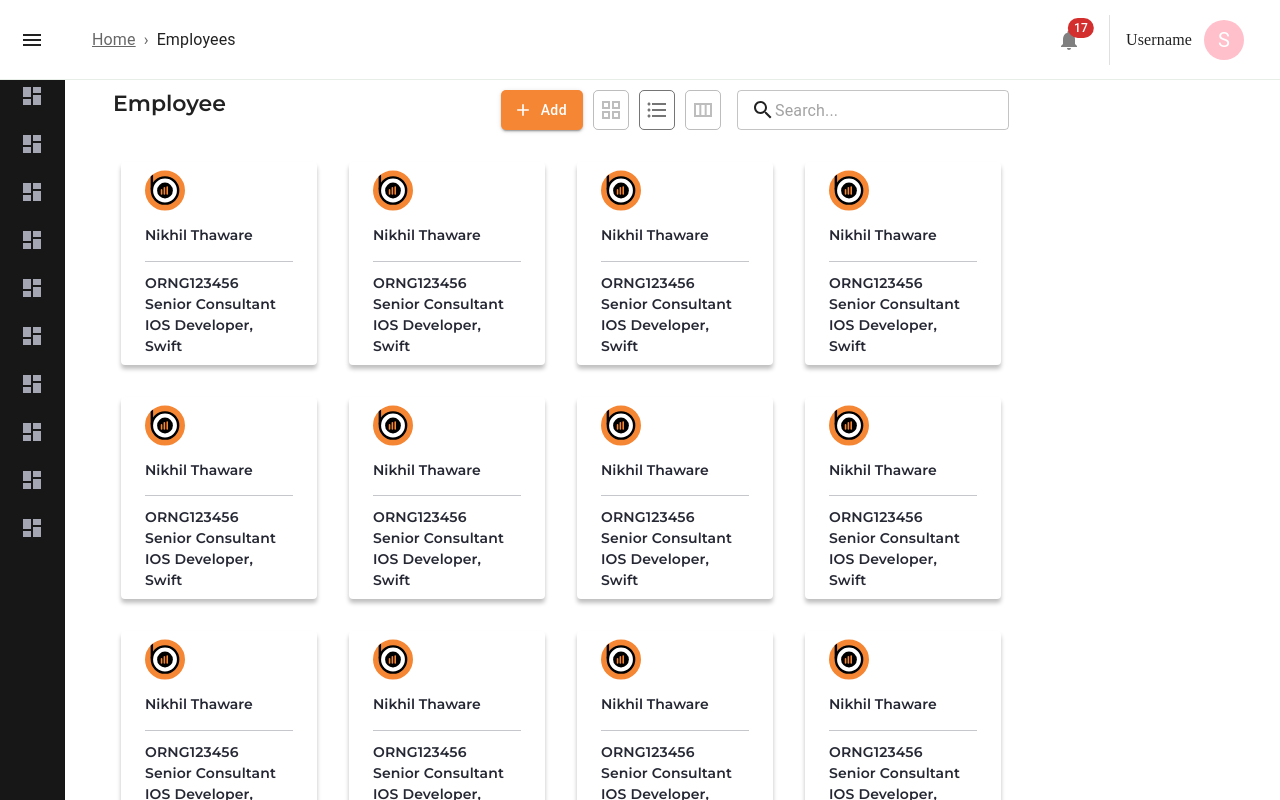
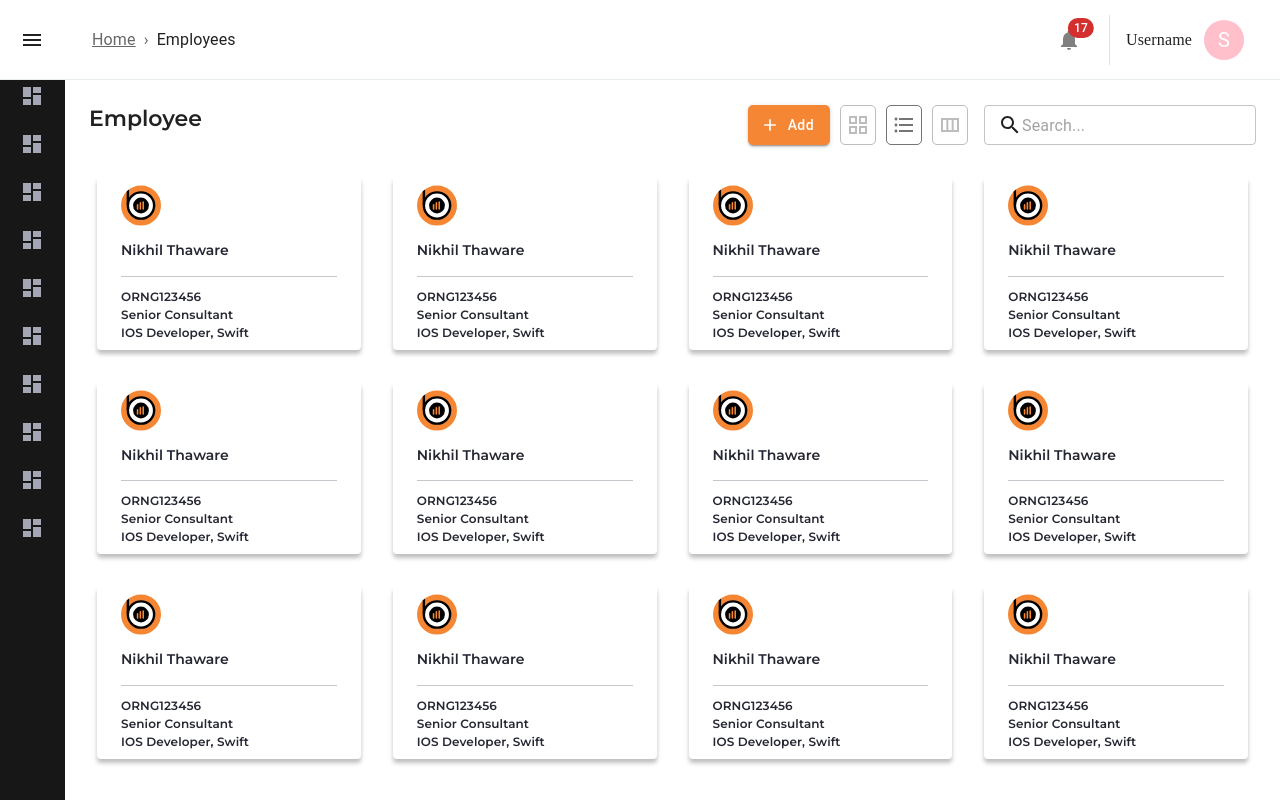
Before and after one commit to sumedh-mohod/HR-portal-react-js, a React (Create React App) app: page /employees in a window 1280 px wide. Both pictures are taken after a click on the button 867 px from the left and 110 px from the top of the page. Shown: the top 800 px of the page. Built offline with nearby package versions, Linux system fonts and the light colour scheme.

Commit message:
issue updated

```diff
--- a/src/components/AddEmployee.tsx
+++ b/src/components/AddEmployee.tsx
@@ -64,13 +64,13 @@ const AddEmployee = () => {
     navigate(-1);
   };
   return (
-    <Box>
+    <Box >
       <form onSubmit={handleSubmit}>
         {/* header Box */}
         <Box {...styles.parentBox}>
           <Typography variant="h5" {...globalStyles.moduleTitle}>Add Employee</Typography>
           <Box>
-            <Button {...styles.parentBoxCancleButton} variant="contained">
+            <Button {...styles.parentBoxCancleButton} variant="contained" onClick={handleCancle}>
               Cancle
             </Button>
             <Button
@@ -83,7 +83,7 @@ const AddEmployee = () => {
           </Box>
         </Box>
         {/* form fields started */}
-        <Card sx={{ mt: 3, mb: 3, p: 5 }}>
+        <Card sx={{ mt: 3, mb: 3, p: 5}}>
           <Grid container columnSpacing={3} rowGap={3}>
             {/* uplaod Logo */}
             <Grid item xs={12} md={6} lg={3}>
@@ -104,10 +104,9 @@ const AddEmployee = () => {
                   onBlur={handleBlur}
                   error={touched.logo && errors.logo ? true : false}
                   helperText={touched.logo && errors.logo}
-                  // inputProps={{ maxLength: 12 }}
-                  // sx={{"textOverflow":"ellipsis"}}
                   {...styles.logoTextfield}
                   InputProps={{
+                    style: {...globalStyles.textField},
                     endAdornment: (
                       <Button
                         onClick={handleClick}
@@ -125,7 +124,7 @@ const AddEmployee = () => {
             </Grid>
             {/* Display name */}
             <Grid item xs={12} md={6} lg={3}>
-              <FormControl fullWidth>
+              <FormControl fullWidth >
                 <FormLabel id="displayName"  {...styles.textFieldLabel}>Display Name*</FormLabel>
                 <TextField
                   type={"text"}
@@ -141,7 +140,13 @@ const AddEmployee = () => {
                   helperText={touched.DisplayName && errors.DisplayName}
                   InputProps={{
                     disableUnderline: true,
+                    style: {...globalStyles.textField}
                   }}
+                  sx={{"&.MuiInputBase-input":{
+                    paddingTop:"7px",
+                    border:"1px solid red",
+                  }}}
+
                 />
               </FormControl>
             </Grid>
@@ -158,6 +163,7 @@ const AddEmployee = () => {
                   onChange={handleChange}
                   InputProps={{
                     disableUnderline: true,
+                    style: {...globalStyles.textField}
                   }}
                 />
               </FormControl>
@@ -175,6 +181,7 @@ const AddEmployee = () => {
                   onChange={handleChange}
                   InputProps={{
                     disableUnderline: true,
+                    style: {...globalStyles.textField}
                   }}
                 />
               </FormControl>
@@ -192,6 +199,7 @@ const AddEmployee = () => {
                   onChange={handleChange}
                   InputProps={{
                     disableUnderline: true,
+                    style: {...globalStyles.textField}
                   }}
                 />
               </FormControl>
@@ -209,6 +217,7 @@ const AddEmployee = () => {
                   onChange={handleChange}
                   InputProps={{
                     disableUnderline: true,
+                    style: {...globalStyles.textField}
                   }}
                 />
               </FormControl>
@@ -226,6 +235,7 @@ const AddEmployee = () => {
                   onChange={handleChange}
                   InputProps={{
                     disableUnderline: true,
+                    style: {...globalStyles.textField}
                   }}
                 />
               </FormControl>
--- a/src/components/GridView/EmployeeCard.tsx
+++ b/src/components/GridView/EmployeeCard.tsx
@@ -18,16 +18,10 @@ const EmployeeCard = ({
   handleEmployeeAddClick: any;
 }) => {
   return (
-    <Box
-      sx={{
-        minWidth: "70vw",
-        maxWidth: "70vw",
-        margin: 0,
-      }}
-    >
+    <Box>
       <Grid container spacing={2} sx={{ mt: 1 }}>
         {employee?.map((employee: any, index: number) => (
-          <Grid item xs={12} md={3} lg={3}>
+          <Grid item xs={12} md={6} lg={3} xl={3}>
             <Card
               elevation={3}
               onClick={() => handleEmployeeEditClick(employee)}
@@ -53,9 +47,8 @@ const EmployeeCard = ({
           </Grid>
         ))}
       </Grid>
-
       {/* pagination */}
-      <Paginations/>
+      <Paginations />
     </Box>
   );
 };
--- a/src/components/Header.tsx
+++ b/src/components/Header.tsx
@@ -6,9 +6,9 @@ import TopBar from "./TopBar";
 
 const Header = (props: any) => {
   return (
-    <Box sx={{ display: "flex" }}>
+    <Box sx={{ display: "flex" ,width:"100%"}}>
       <TopBar />
-      <Box component="main" sx={{ flexGrow: 1, p: 3, marginTop: "50px" }}>
+      <Box component="main" sx={{ flexGrow: 1, p: 3, marginTop: "65px"}}>
         <Outlet />
       </Box>
     </Box>
--- a/src/components/ListView/EmployeeList.tsx
+++ b/src/components/ListView/EmployeeList.tsx
@@ -11,21 +11,15 @@ const EmployeeList = ({
 }: {
   showColumns: any;
   rows: any;
-  handleEmployeeAddClick
-  : any;
+  handleEmployeeAddClick: any;
 }) => {
   return (
     <Card sx={{ marginTop: "35px", p: 0 }}>
-      <Grid item xs={12} xl={12} lg={12}>
-        <Box
-          sx={{
-            minWidth: "90vw",
-            maxWidth: "90vw",
-            margin: 0,
-          }}
-        >
+      <Grid container width="1">
+        <Grid item xs={12} xl={12} lg={12}>
           <DataGrid
             sx={{
+              width: "100%",
               borderRadius: "0",
               ".MuiDataGrid-columnSeparator": {
                 display: "none",
@@ -41,17 +35,7 @@ const EmployeeList = ({
             hideFooterPagination={true}
             hideFooter={true}
           />
-          {/* <Grid item xs={12} md={12} lg={12}>
-            <Paper
-              elevation={3}
-              onClick={handleEmployeeAddClick}
-              {...styles.addEmployeeCard}
-            >
-              <AddIcon fontSize="large" sx={{ pr: 2 }} />
-              <Typography {...styles.addEmployeeIcon}>Add Employee</Typography>
-            </Paper>
-          </Grid> */}
-        </Box>
+        </Grid>
       </Grid>
     </Card>
   );
--- a/src/screens/Employee.tsx
+++ b/src/screens/Employee.tsx
@@ -71,6 +71,7 @@ const columns: GridColDef[] = [
     maxWidth: 400,
     hide: false,
   },
+
 ];
 // row data
 const rows = [
@@ -209,13 +210,12 @@ const Employee = () => {
   };
 
   return (
-    <Container>
+    <Box sx={{display:"flex" ,flexDirection:"column"}}>
       {/* box for search bar and company */}
       <Box {...styles.employeeTitleBox}>
         <Typography variant="h5" {...globalStyles.moduleTitle}>
           Employee
         </Typography>
-
         <Box
           sx={{
             display: "flex",
@@ -261,7 +261,7 @@ const Employee = () => {
           />
         </Box>
       </Box>
-      <Box>
+      <Box sx={{ flexGrow: 1}}>
         {designView === "list" ? (
           <EmployeeList
             handleEmployeeAddClick={handleEmployeeAddClick}
@@ -277,7 +277,7 @@ const Employee = () => {
           />
         )}
       </Box>
-    </Container>
+    </Box>
   );
 };
 
--- a/src/styles/components/addEmployee.ts
+++ b/src/styles/components/addEmployee.ts
@@ -3,7 +3,7 @@ export const styles = {
     sx: {
       display: "flex",
       justifyContent: "space-between",
-      mt: 5,
+      mt: 2,
     },
   },
   parentBoxCancleButton: {
@@ -12,14 +12,18 @@ export const styles = {
       color: "black",
       borderRadius: "5px",
       marginRight: "10px",
+      fontfamily: "Montserrat",
+      fontStyle: "normal",
     },
   },
 
   parentBoxSaveButton: {
     sx: {
+      fontfamily: "Montserrat",
       backgroundColor: "#F58634",
       borderRadius: "5px",
       marginLeft: "10px",
+      fontStyle: "normal",
     },
   },
 
@@ -43,35 +47,16 @@ export const styles = {
 
   selectFileButton: {
     sx: {
+      marginTop:"14px",
       background: "white",
       color: "black",
-      width:"max-contain",
+      width: "max-contain",
       textTransform: "inherit",
-      marginBottom: "-10px",
       padding: "2px",
-      fontSize: "12px",
+      fontSize: "11px",
     },
   },
 
-    // parentBox: {
-    //   sx: {
-    //     display: "flex",
-    //     justifyContent: "space-between",
-    //     mt: 5,
-    //   },
-    // },
-    // parentBoxSaveButton: {
-    //   sx: {
-    //     backgroundColor: "#F58634",
-    //     borderRadius: "5px",
-    //   },
-    // },
-    parentBoxCancelButton: {
-      sx: {
-        borderRadius: "5px",
-        marginRight: "10px",
-      },
-    },
   textFieldLabel: {
     sx: {
       fontFamily: "Montserrat",
--- a/src/styles/global.ts
+++ b/src/styles/global.ts
@@ -11,4 +11,8 @@ export const globalStyles = {
       lineHeight: "27px",
     },
   },
+  textField: {
+    height: "48px",
+    paddingBottom: "16px",
+  },
 };
--- a/src/styles/screens/Employee.ts
+++ b/src/styles/screens/Employee.ts
@@ -3,10 +3,11 @@ export const styles = {
     sx: {
       display: "flex",
       justifyContent: "space-between",
-      width:"100%",
+      width: "fullwidth",
       justifyItems: "center",
       alignContent: "flex-start",
       mt: 2,
+      flexGrow: 1,
     },
   },
   employeeCard: {
@@ -18,7 +19,7 @@ export const styles = {
       fontSize: "16px",
       height: "auto",
       cursor: "pointer",
-        boxShadow: "0px 4px 4px rgba(0, 0, 0, 0.25)",
+      boxShadow: "0px 4px 4px rgba(0, 0, 0, 0.25)",
     },
   },
   employeeName: {
@@ -39,8 +40,8 @@ export const styles = {
   },
   employeeDescription: {
     sx: {
-      fontSize: "14px",
-        fontWeight: "600",
+      fontSize: "12px",
+      fontWeight: "lighter",
       fontFamily: "Montserrat",
       color: "#252733",
     },
```
Lines whose indentation alone changed are shown as unchanged.
